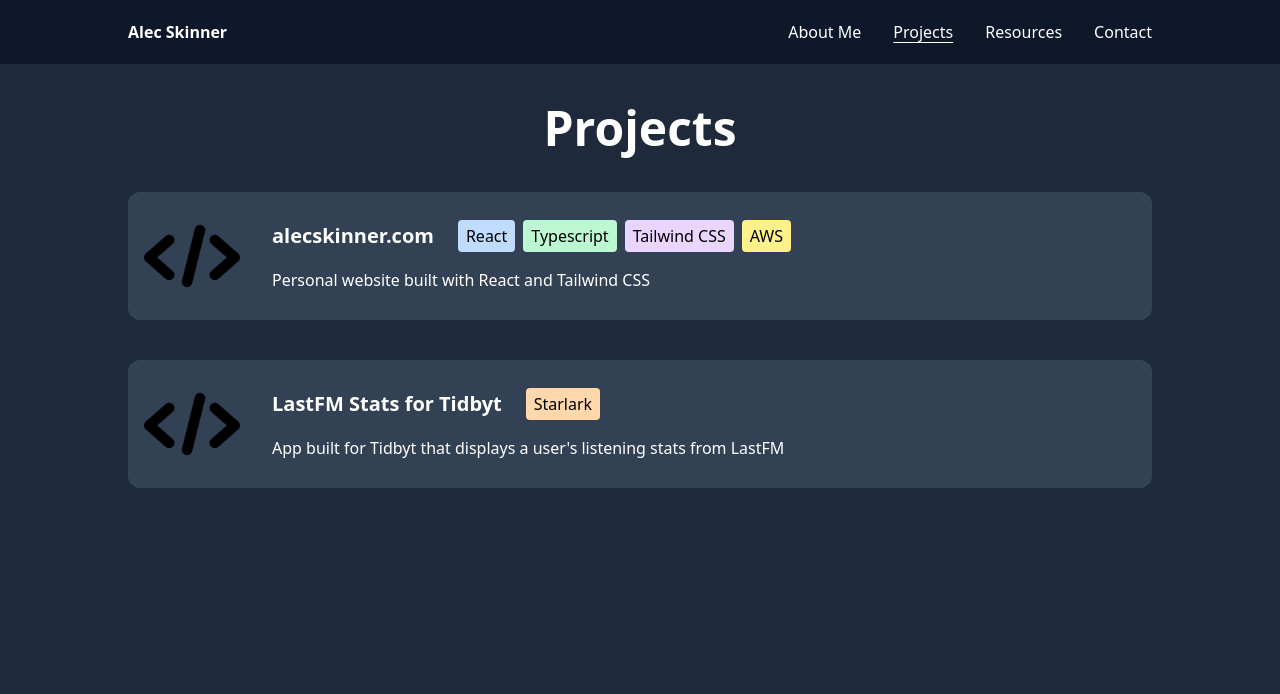
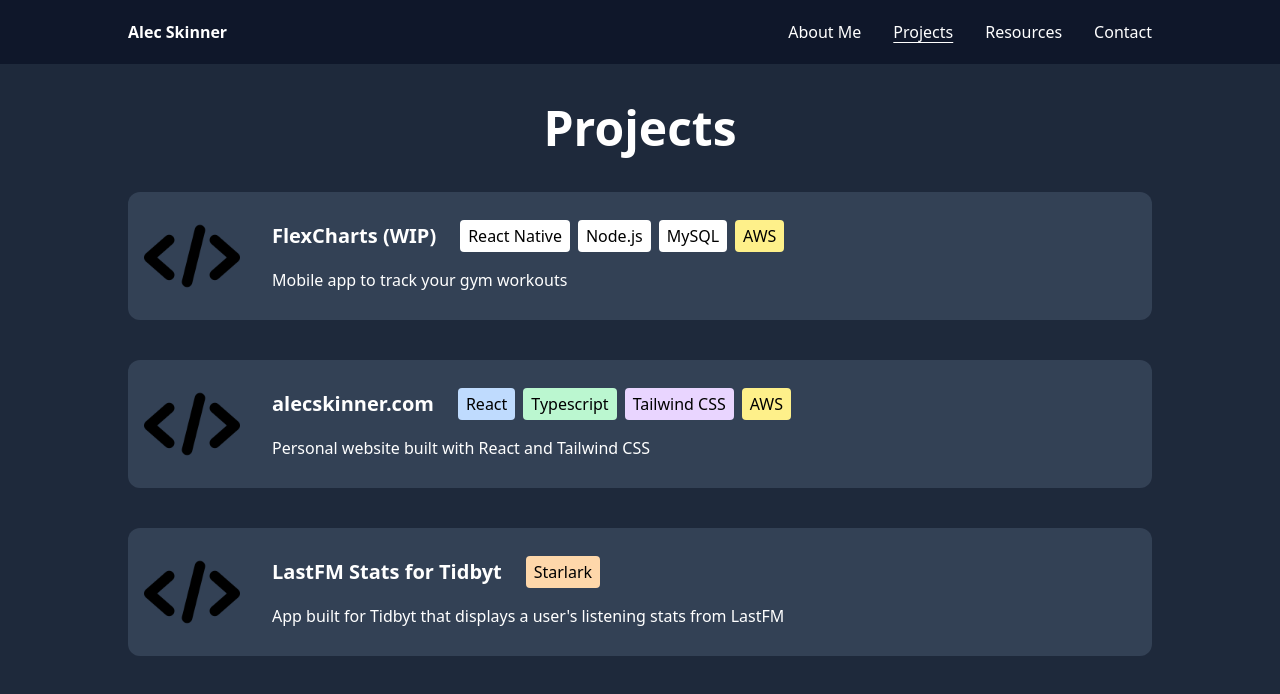
Before and after one commit to skinner452/alecskinner, a React (Create React App) app: page /my-projects in a window 1280 px wide. Shown: the top 694 px of the page. Built offline with nearby package versions, Linux system fonts and the light colour scheme.

Commit message:
Added WIP project

```diff
--- a/src/pages/Projects.tsx
+++ b/src/pages/Projects.tsx
@@ -7,6 +7,14 @@ const Projects = () => {
     <div className="flex flex-col gap-10 w-full">
       <p className="text-5xl text-center font-bold">Projects</p>
       <div className="flex flex-col gap-10">
+        <ProjectItem
+          title="FlexCharts (WIP)"
+          description="Mobile app to track your gym workouts"
+          tags={["React Native", "Node.js", "MySQL", "AWS"]}
+          image={CodeImage}
+          link="https://github.com/skinner452/flexcharts"
+        />
+
         <ProjectItem
           title="alecskinner.com"
           description="Personal website built with React and Tailwind CSS"
```
